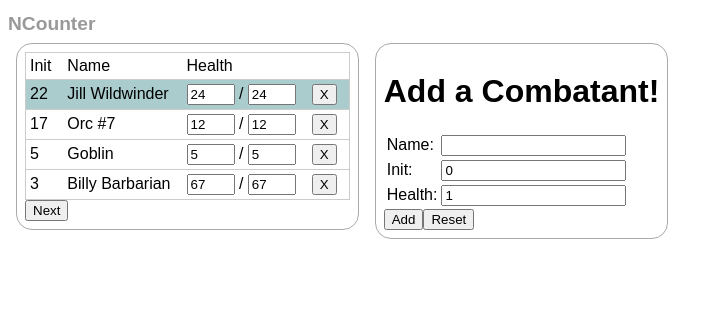
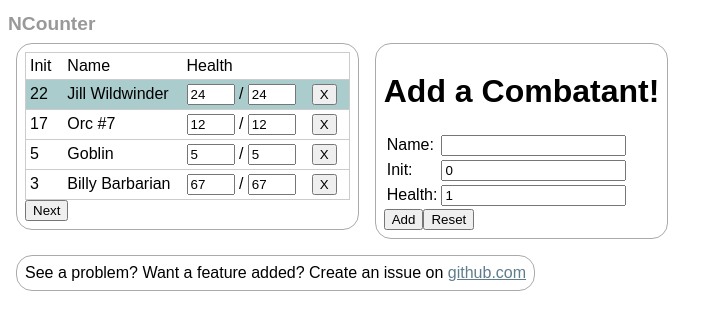
Before and after one commit to madigan/ncounter-ng2, an Angular app: page / in a window 1280 px wide. Shown: the top 330 px of the page, without its empty margins (0-722 px from the left). Built offline with nearby package versions, Linux system fonts and the light colour scheme.

Commit message:
Add link to github issues.

```diff
--- a/src/app/app.component.html
+++ b/src/app/app.component.html
@@ -1,3 +1,6 @@
 <h1>NCounter</h1>
 <app-encounter></app-encounter>
 <app-combatant></app-combatant>
+<div class="widget" style="clear: both">
+  See a problem? Want a feature added? Create an issue on <a href="https://github.com/madigan/ncounter-ng2/issues" target="_blank">github.com</a>
+</div>
```
